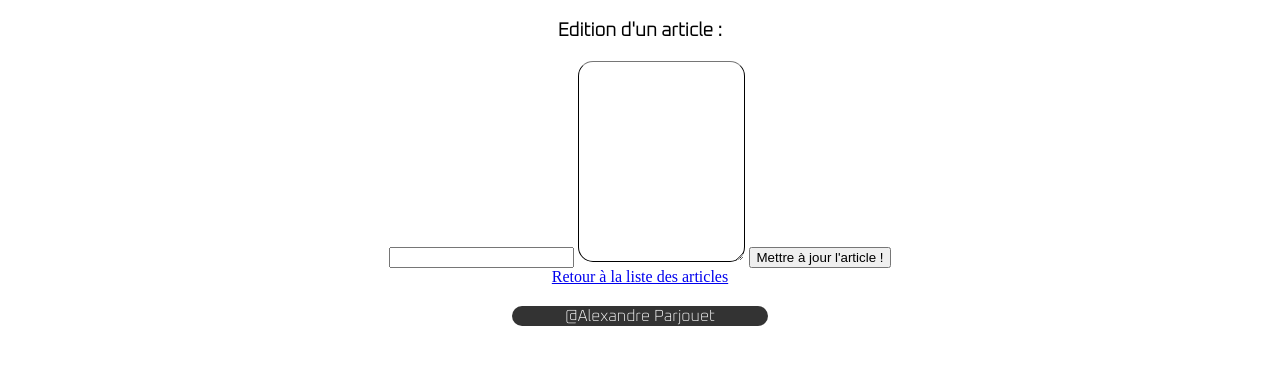
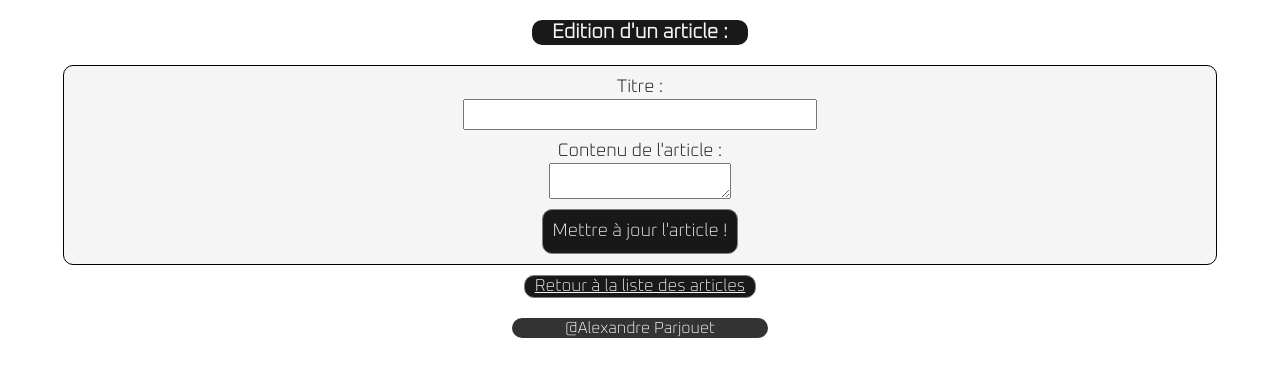
Before and after one commit to FrSenpai/Projet-OCR-4, a PHP site: template view/backend/editPost.php in a window 1280 px wide. Shown: the part 70-447 px from the top of the page. Run offline with PHP 8.4, Linux system fonts and the light colour scheme; the template is opened without the code that fills it, so the values that code supplies are empty; some libraries are stand-ins or nearby versions.

Commit message:
CSS : editPost & addPost terminé

```diff
--- a/public/css/style.css
+++ b/public/css/style.css
@@ -501,6 +501,7 @@
     width: 80%;
     text-align: center;
     border-right: 1px black solid;
+    word-wrap: break-word;
 }
 
 #linkCreatePost {
@@ -513,7 +514,7 @@
     margin-top: 10px;
 }
 
-#containerEditPost {
+.containerEditPost {
     display: flex;
     flex-direction: column;
     justify-content: center;
@@ -521,3 +522,62 @@
     width: 90%;
     margin: auto;
 }
+
+.titleEditPost {
+    background-color: rgba(0, 0, 0, 0.9);
+    color: whitesmoke;
+    border-radius: 10px;
+    padding-left: 20px;
+    padding-right: 20px;
+    font-size: 20px;
+}
+
+.formEditPost {
+    display: flex;
+    justify-content: center;
+    flex-direction: column;
+    align-items: center;
+    width: 100%;
+    background-color: whitesmoke;
+    border: 1px solid black;
+    border-radius: 10px;
+}
+
+.postEditTitle {
+    width: 30%;
+    margin: auto;
+    height: 25px;
+}
+
+.labelEditPost {
+    font-size: 18px;
+    margin-top: 10px;
+}
+
+.tox-tinymce {
+    width: 80%;
+}
+
+.sendEditedPost {
+    padding: 10px;
+    margin-top: 10px;
+    border-radius: 10px;
+    border: 1px solid grey;
+    color: whitesmoke;
+    font-family: 'Oxanium', Arial, Helvetica, sans-serif;
+    font-size: 18px;
+    margin-bottom: 10px;
+    background-color: rgba(0, 0, 0, 0.9);
+}
+
+.linkBackToPostsManagement {
+    font-size: 17px;
+    font-family: 'Oxanium', Arial, Helvetica, sans-serif;
+    border: 1px solid grey;
+    text-align: center;
+    color: whitesmoke;
+    background-color: rgba(0, 0, 0, 0.9);
+    border-radius: 10px;
+    width: 20%;
+    margin-top: 10px;
+}
--- a/view/backend/editPost.php
+++ b/view/backend/editPost.php
@@ -5,15 +5,16 @@
 <?php ob_start(); ?>
 
 <section>
-    <div id="containerEditPost">
-        <?php //TODO: Une ligne coloré sur deux || hover sur chaque ligne ?>
-        <h3>Edition d'un article :</h3>
-        <form action="index.php?action=sendEditedPost&id= <?= $post['id']; ?>" method="post">
-            <input id="postTitle" name="postTitle" value="<?= $post['title']; ?>" type="text">
-            <textarea class="tinyText" id="postContent" name="postContent"><?= $post['content']; ?></textarea>
-            <button type="submit">Mettre à jour l'article !</button>
+    <div class="containerEditPost">
+        <h3 class="titleEditPost">Edition d'un article :</h3>
+        <form class="formEditPost" action="index.php?action=sendEditedPost&id= <?= $post['id']; ?>" method="post">
+            <label class="labelEditPost" for="postTitle">Titre :</label>
+            <input class="postEditTitle" name="postTitle" value="<?= $post['title']; ?>" type="text">
+            <label class="labelEditPost" for="postContent">Contenu de l'article : </label>
+            <textarea class="tinyText" id="editPostContent" name="postContent"><?= $post['content']; ?></textarea>
+            <button class="sendEditedPost" type="submit">Mettre à jour l'article !</button>
         </form>
-        <a href="index.php?action=adminPostsManagement">Retour à la liste des articles</a>
+        <a class="linkBackToPostsManagement" href="index.php?action=adminPostsManagement">Retour à la liste des articles</a>
     </div>
 
 </section>
--- a/view/frontend/template.php
+++ b/view/frontend/template.php
@@ -11,7 +11,8 @@
     <script src="https://cdn.tiny.cloud/1/n0zjjp855koo6c45xxa86ptqybm4b9eakycd7lrnyr7nrcd2/tinymce/5/tinymce.min.js" referrerpolicy="origin"></script>
     <script type="text/javascript">
         tinymce.init({
-        selector: '.tinyText'
+        selector: '.tinyText',
+        height: "500px"
         });
     </script>
 </head>
```
Also changed, not shown: view/backend/addPosts.php (+8 -6 lines).
